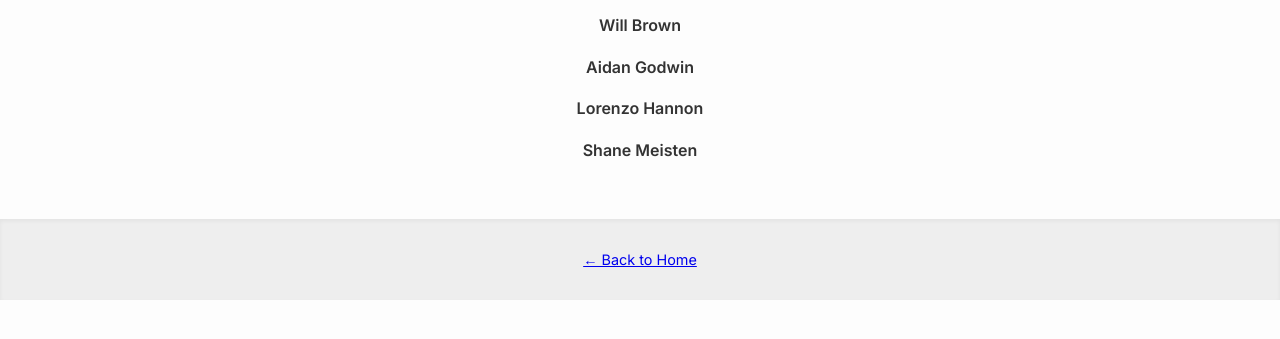
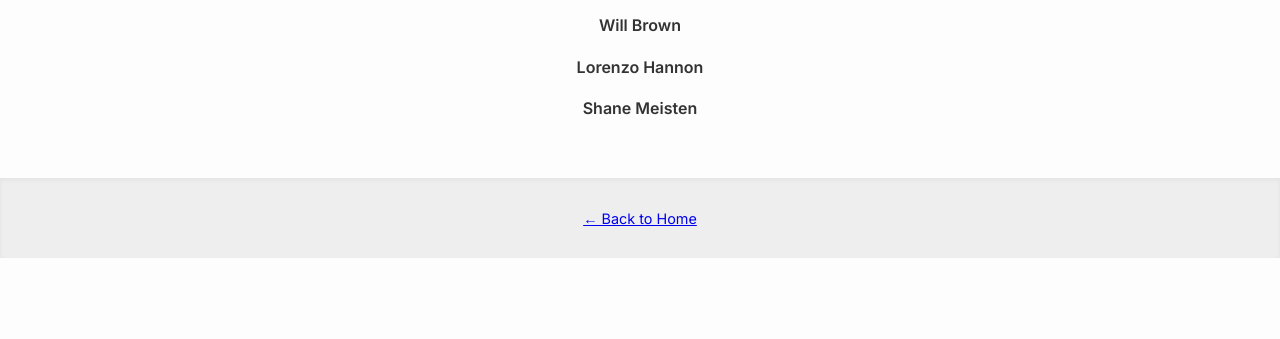
Before and after one commit to DHannon10/GarnetDevsWeb, a plain HTML site: page about.html in a window 1280 px wide. Shown: the part 357-696 px from the top of the page. Drawn offline with Linux system fonts and the light colour scheme.

Commit message:
Update about.html

```diff
--- a/about.html
+++ b/about.html
@@ -15,7 +15,6 @@
     <h2>Our Developers</h2>
     <div class="team-bios">
         <p><strong>Will Brown</strong></p>
-        <p><strong>Aidan Godwin</strong></p>
         <p><strong>Lorenzo Hannon</strong></p>
         <p><strong>Shane Meisten</strong></p>
       </div>
```
